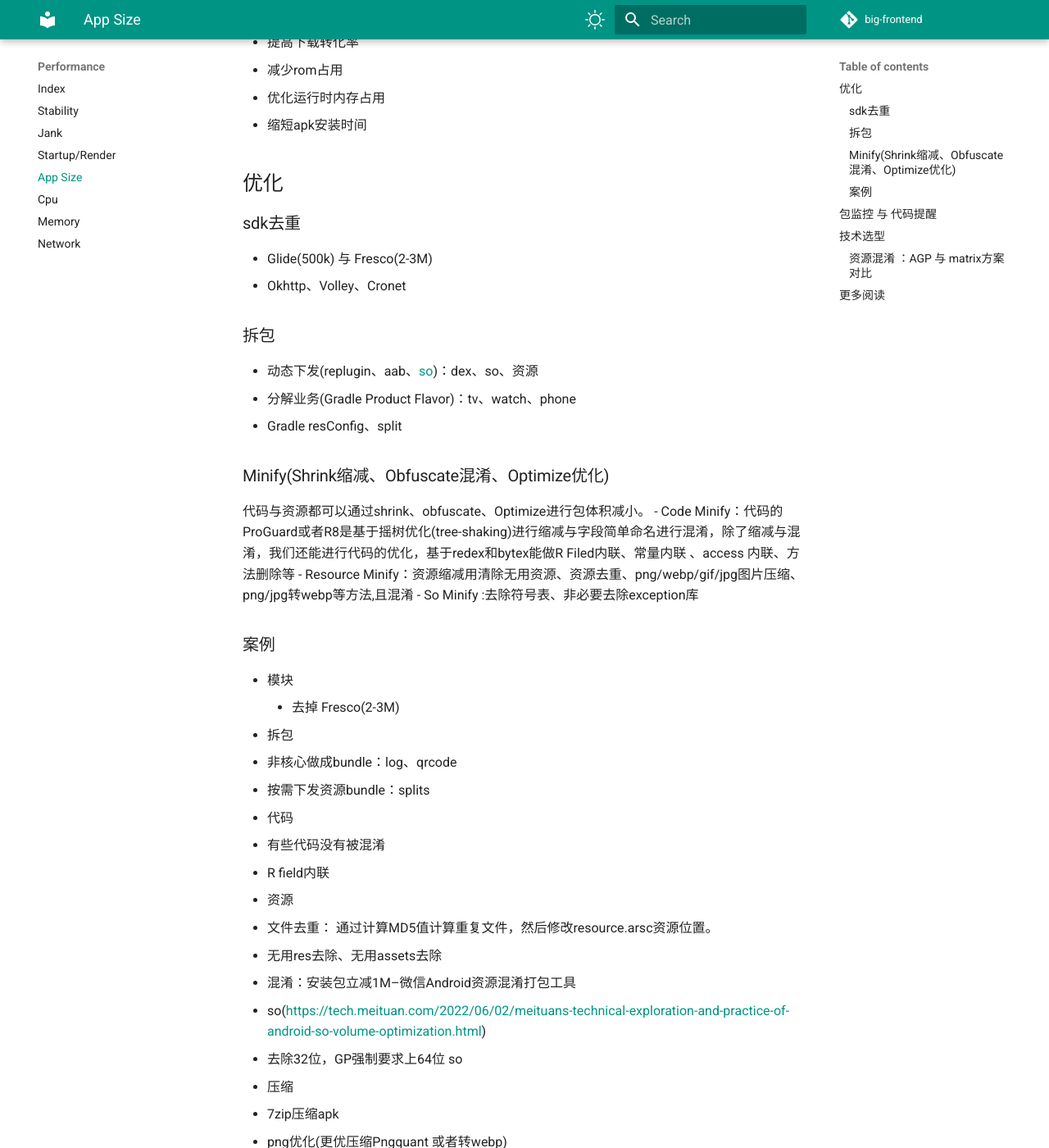
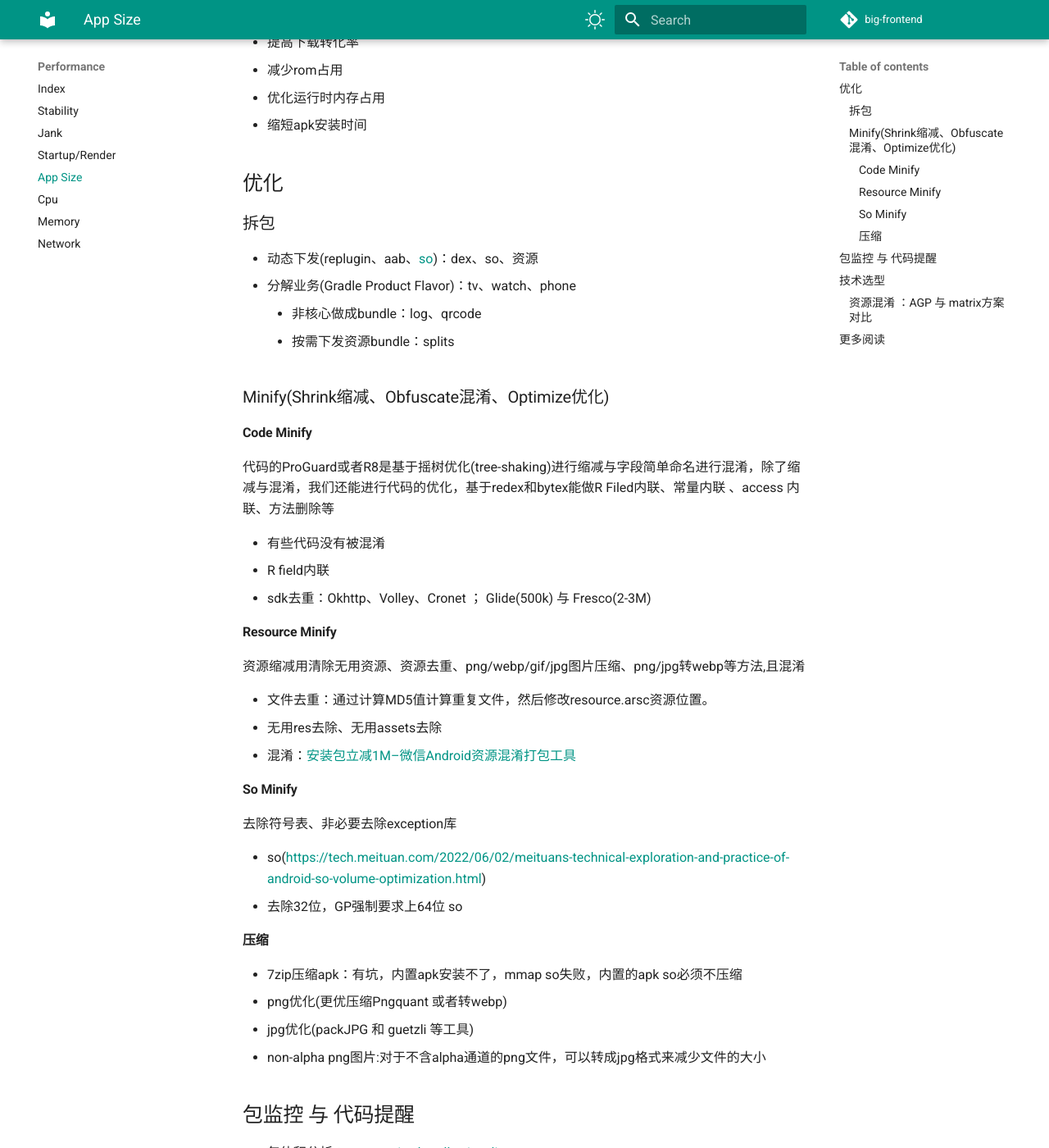
Before and after one commit to big-frontend/.github, an MkDocs documentation site: the page built from docs/perf/appsize.md, in a window 1280 px wide and 1400 px high, scrolled down 305 px. Shown: the whole window at 82% size. Built offline with MkDocs 1.6.1 and Material for MkDocs 9.7.7, drawn with Linux system fonts in a browser that asks for light colours; comment, search, counter and statistics services are not loaded; some of the changed text lies outside the part shown.

Commit message:
app size

```diff
--- a/docs/perf/appsize.md
+++ b/docs/perf/appsize.md
@@ -14,49 +14,42 @@ comments: true
 - 优化运行时内存占用
 - 缩短apk安装时间
 
-
-
 ## 优化
-
-### sdk去重
-- Glide(500k) 与 Fresco(2-3M)
-- Okhttp、Volley、Cronet
 
 ### 拆包
 - 动态下发(replugin、aab、[so](https://github.com/IMFWorks/Android-So-Handler))：dex、so、资源
 - 分解业务(Gradle Product Flavor)：tv、watch、phone
-- Gradle resConfig、split
+    - 非核心做成bundle：log、qrcode
+    - 按需下发资源bundle：splits
 
 ### Minify(Shrink缩减、Obfuscate混淆、Optimize优化)
 
-代码与资源都可以通过shrink、obfuscate、Optimize进行包体积减小。
-- Code Minify：代码的ProGuard或者R8是基于摇树优化(tree-shaking)进行缩减与字段简单命名进行混淆，除了缩减与混淆，我们还能进行代码的优化，基于redex和bytex能做R Filed内联、常量内联 、access 内联、方法删除等
-- Resource Minify：资源缩减用清除无用资源、资源去重、png/webp/gif/jpg图片压缩、png/jpg转webp等方法,且混淆
-- So Minify :去除符号表、非必要去除exception库
+#### Code Minify
+代码的ProGuard或者R8是基于摇树优化(tree-shaking)进行缩减与字段简单命名进行混淆，除了缩减与混淆，我们还能进行代码的优化，基于redex和bytex能做R Filed内联、常量内联 、access 内联、方法删除等
 
-### 案例
-- 模块
-    - 去掉 Fresco(2-3M)
-- 拆包
- - 非核心做成bundle：log、qrcode
- - 按需下发资源bundle：splits
+- 有些代码没有被混淆
+- R field内联
+- sdk去重：Okhttp、Volley、Cronet ； Glide(500k) 与 Fresco(2-3M)
 
-- 代码
- - 有些代码没有被混淆
- - R field内联
+#### Resource Minify
+资源缩减用清除无用资源、资源去重、png/webp/gif/jpg图片压缩、png/jpg转webp等方法,且混淆
 
-- 资源
- - 文件去重：
-   通过计算MD5值计算重复文件，然后修改resource.arsc资源位置。
- - 无用res去除、无用assets去除
- - 混淆：安装包立减1M–微信Android资源混淆打包工具
+- 文件去重：通过计算MD5值计算重复文件，然后修改resource.arsc资源位置。
+- 无用res去除、无用assets去除
+- 混淆：[安装包立减1M–微信Android资源混淆打包工具](https://mp.weixin.qq.com/s?__biz=MzAwNDY1ODY2OQ==&mid=208135658&idx=1&sn=ac9bd6b4927e9e82f9fa14e396183a8f#rd)
+
+#### So Minify
+去除符号表、非必要去除exception库
+
 - so(https://tech.meituan.com/2022/06/02/meituans-technical-exploration-and-practice-of-android-so-volume-optimization.html)
- - 去除32位，GP强制要求上64位 so
-- 压缩
- - 7zip压缩apk
- - png优化(更优压缩Pngquant 或者转webp)
- - jpg优化(packJPG 和 guetzli 等工具)
- - non-alpha png图片:对于不含alpha通道的png文件，可以转成jpg格式来减少文件的大小
+- 去除32位，GP强制要求上64位 so
+
+#### 压缩
+- 7zip压缩apk：有坑，内置apk安装不了，mmap so失败，内置的apk so必须不压缩
+- png优化(更优压缩Pngquant 或者转webp)
+- jpg优化(packJPG 和 guetzli 等工具)
+- non-alpha png图片:对于不含alpha通道的png文件，可以转成jpg格式来减少文件的大小
+
 
 ## 包监控 与 代码提醒
 
@@ -86,11 +79,27 @@ jpg优化| | | |
 
 ### 资源混淆 ：AGP 与 matrix方案对比
 
+![obfuscate](assets/images/obfuscate.png)
 
 资源引用为两种getDrawable(R.mimap.icon_launcher) 和 getIdentifier(resName,resType)
 R.mimap.icon_launcher 经过编译之后为0x7f0d0000，故getDrawable(R.mimap.icon_launcher)  等于 getDrawable(0x7f0d0000) 。而getIdentifier的resName参数微Name,所以混淆name要考虑getIdentifier情况
 
 AGP 资源混淆较为保守只混淆res目录里的文件名字，而matrix较为激进不仅混淆res目录下的文件名字还混淆Name字段
+
+实验数据
+
+浏览器优化项|优化数据
+--|--
+去掉fresco|2-3M
+R field inline|1.8m
+png优化(更优压缩Pngquant 或者转webp)|1m
+res去重|0.36m
+res压缩|2m
+assets去重|56.2k
+assets压缩|
+资源混淆|
+
+
 ## 更多阅读
 
 - [ProGuard and R8: Comparing Optimizers](https://www.guardsquare.com/blog/proguard-and-r8)
```
Also changed, not shown: docs/README.md (+0 -20 lines), docs/assets/images/obfuscate.png (added).
